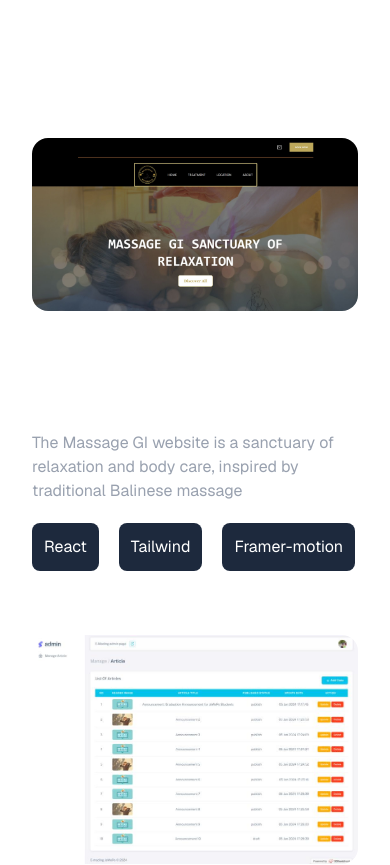
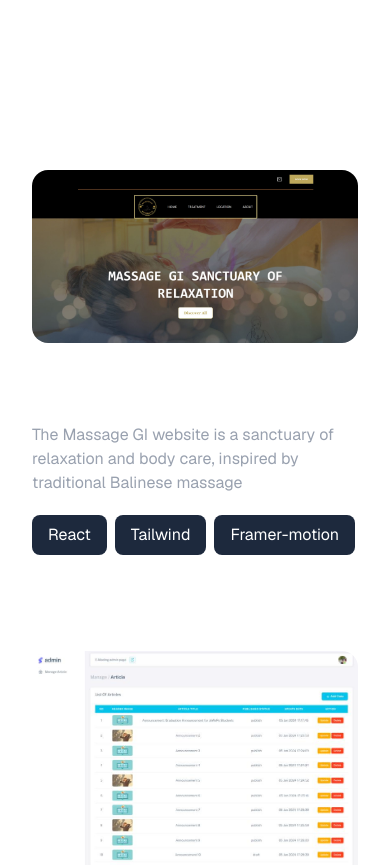
Before and after one commit to yonathanch/MyPortofolio, a React (Vite) app: page / in a window 390 px wide. Shown: the part 2280-3145 px from the top of the page. Built offline with nearby package versions, Linux system fonts and the light colour scheme.

Commit message:
modified project.jsx, contact.jsx : text and size nametag

```diff
--- a/src/components/Contact.jsx
+++ b/src/components/Contact.jsx
@@ -14,11 +14,12 @@ const Contact = () => {
       <div className="flex flex-col items-center text-center md:items-start md:text-left">
         <h1 className="text-4xl font-bold md:text-6xl">
           <span className="bg-gradient-to-r from-indigo-500 to-blue-500 bg-clip-text text-transparent">
-            Get in Touch
+            Let’s Connect
           </span>
         </h1>
         <p className="mt-3 text-lg font-semibold text-gray-400 md:text-xl">
-          Send me a message
+          I’m always open to new opportunities, collaborations, or just a
+          friendly chat
         </p>
 
         <a
@@ -43,7 +44,7 @@ const Contact = () => {
 
         {/* Kartu ID */}
         <motion.div
-          className="flex w-44 flex-col items-center justify-center rounded-xl bg-gradient-to-b from-sky-700 via-black to-black p-4 text-white shadow-lg md:w-52"
+          className="flex w-44 flex-col items-center justify-center rounded-xl bg-gradient-to-b from-sky-700 via-black to-black p-4 text-white shadow-lg md:w-70"
           animate={{ rotate: isDragging ? 5 : 0 }}
           transition={{ type: "spring", stiffness: 150 }}
         >
--- a/src/components/Projects.jsx
+++ b/src/components/Projects.jsx
@@ -115,24 +115,25 @@ const ScrollReveal = ({ children }) => {
 const ProjectCard = ({ project }) => {
   return (
     <ScrollReveal>
-      <div className="flex w-full max-w-[1000px] flex-col gap-20 text-white">
-        <a href={project.url} target="_blank" rel="noopener noreferrer">
+      <div className="flex w-full max-w-[1000px] flex-col md:flex-row items-center gap-x-10 mt-8">
+        <a
+          href={project.url}
+          target="_blank"
+          rel="noopener noreferrer"
+          className="md:w-[300px] w-full"
+        >
           <img
             src={project.image}
-            alt=""
-            className="w-full cursor-pointer rounded-2xl
-      transition-all duration-300 hover:scale-105 md:w-[300px]"
+            alt={project.title}
+            className="w-full md:w-[300px] rounded-2xl transition-all duration-300 hover:scale-105"
           />
         </a>
-        <div className="flex flex-col gap-5">
-          <div className="flex flex-col gap-3">
-            <div className="text-xl font-semibold">{project.title}</div>
-            <p className="text-gray-400">{project.description}</p>
-          </div>
-
-          <div className="flex flex-wrap gap-5">
+        <div className="flex-1 flex flex-col gap-5  md:text-left mt-8">
+          <h3 className="text-xl font-semibold">{project.title}</h3>
+          <p className="text-gray-400">{project.description}</p>
+          <div className="flex flex-wrap gap-2">
             {project.technologies.map((tech, index) => (
-              <span key={index} className="rounded-lg bg-slate-800 p-3">
+              <span key={index} className="rounded-lg bg-slate-800 p-2 px-4">
                 {tech}
               </span>
             ))}
@@ -142,6 +143,40 @@ const ProjectCard = ({ project }) => {
     </ScrollReveal>
   );
 };
+
+// const ProjectCard = ({ project }) => {
+//   return (
+//     <ScrollReveal>
+//       <div className="flex w-full max-w-[1000px] flex-col gap-20 text-white md:flex-row  ">
+//         <a
+//           href={project.url}
+//           target="_blank"
+//           rel="noopener noreferrer"
+//           className="md:w-[300px] w-full"
+//         >
+//           <img
+//             src={project.image}
+//             alt=""
+//             className="w-full cursor-pointer rounded-2xl
+//       transition-all duration-300 hover:scale-105 md:w-[300px]"
+//           />
+//         </a>
+//         <div className="flex flex-col flex-1 gap-2 md:text-left mt-[100px] ">
+//           <div className="text-xl font-semibold">{project.title}</div>
+//           <p className="text-gray-400">{project.description}</p>
+
+//           <div className="flex flex-wrap gap-2">
+//             {project.technologies.map((tech, index) => (
+//               <span key={index} className="rounded-lg bg-slate-800 p-2 px-4">
+//                 {tech}
+//               </span>
+//             ))}
+//           </div>
+//         </div>
+//       </div>
+//     </ScrollReveal>
+//   );
+// };
 
 const Projects = () => {
   return (
```
